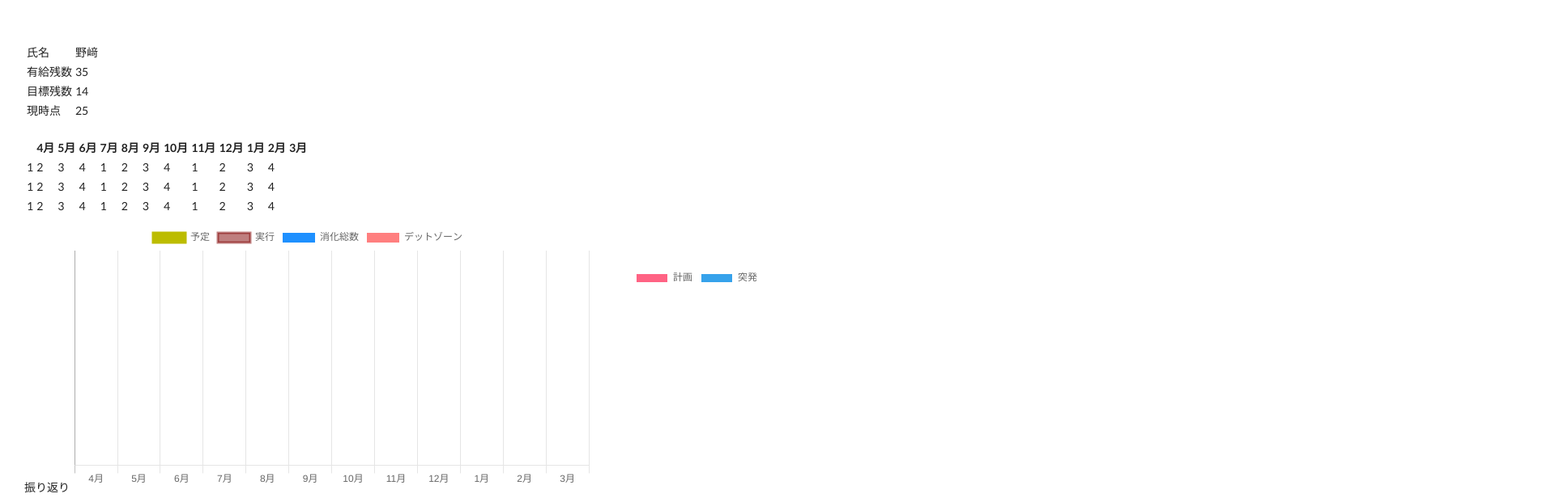
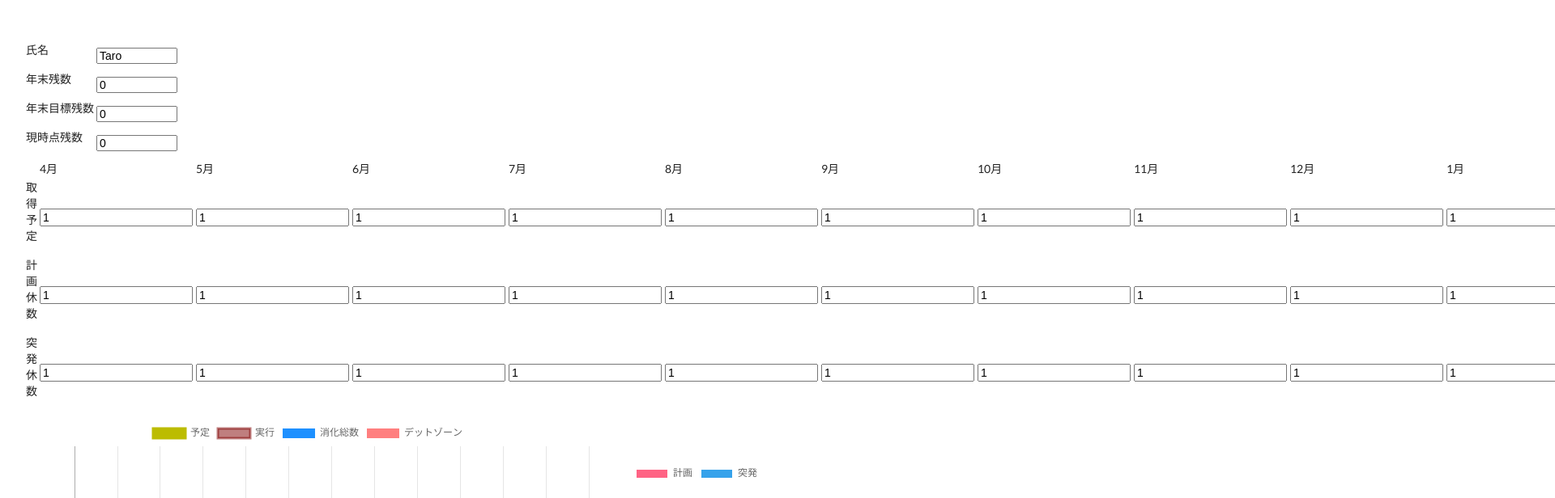
Before and after one commit to yasuhiro-nogiwa/holidayPlan, a React (Create React App) app: page / in a window 1280 px wide. Shown: the top 616 px of the page at 81% size, 1920 px wide, since content can reach past the window. Built offline with nearby package versions, Linux system fonts and the light colour scheme.

Commit message:
tableの更新

```diff
--- a/src/App.tsx
+++ b/src/App.tsx
@@ -1,5 +1,6 @@
 import React from 'react';
 
+import Settings from './components/Settings';
 import Table from './components/Table';
 import Chart from './components/Chart';
 import PieChart from './components/PieChart';
@@ -16,6 +17,7 @@ function App() {
       {/* ボタン用に50px開けておく */}
       {/* <div style={{marginTop:'50px'}}>App Test</div> */}
       <div style={{ marginTop: '50px', marginLeft: 30, }}>
+        <Settings />
         <Table />
       </div>
       {/* <div style={{ marginTop: '10px', marginLeft: 30 }}>
--- /dev/null
+++ b/src/components/Settings.tsx
@@ -0,0 +1,103 @@
+import React, { ChangeEvent, FunctionComponent, useState } from 'react'
+import GetApi from './GetApi';
+import SetApi from './SetApi';
+
+const Settings: FunctionComponent = () => {
+
+  const titles = ['氏名', '年休残数', '年末目標残数', '現時点残数'];
+
+    const [cells, setSells] = useState([
+      { name: '0', stock: '1', last: '2', now: '5'},
+      ])
+
+    const [nameVal, setTextVal] = useState('');
+    const [totalVal, setTextVal1] = useState('');
+    const [lastVal, setTextVal2] = useState('');
+    const [nowVal, setTextVal3] = useState('');
+
+    const handleInputNameChange = (e: React.ChangeEvent<HTMLInputElement>) => {
+      e.preventDefault();
+      setTextVal(e.target.value);
+      console.log(e.target.value);
+    }
+
+    const handleInputTotalChange = (e: React.ChangeEvent<HTMLInputElement>) => {
+      e.preventDefault();
+      setTextVal1(e.target.value);
+      console.log(e.target.value);
+    }
+
+    const handleInputLastChange = (e: React.ChangeEvent<HTMLInputElement>) => {
+      e.preventDefault();
+      setTextVal2(e.target.value);
+      console.log(e.target.value);
+    }
+
+    const handleInputNowChange = (e: React.ChangeEvent<HTMLInputElement>) => {
+      e.preventDefault();
+      setTextVal3(e.target.value);
+      console.log(e.target.value);
+    }
+
+   let name =function() {
+        return GetApi("name", "dummy");
+    }
+
+    let totalHoriday =function() {
+        return GetApi("totalHoriday", "dummy");
+    }
+
+    let targetHoliday =function() {
+        return GetApi("targetHoliday", "dummy");
+    }
+
+    let remain =function() {
+        return GetApi("remain", "dummy");
+    }
+
+    return (
+
+        <table>
+            <tbody>
+              <tr>
+                <p>氏名</p>
+                  <td>
+                    <input
+                      style={{ width: 100, height: 20 }}
+                      value={name()}
+                      onChange={handleInputNameChange}/>
+                  </td>
+              </tr>
+              <tr>
+                <p>年末残数</p>
+                  <td>
+                    <input
+                      style={{ width: 100, height: 20 }}
+                      value={totalHoriday()}
+                      onChange={handleInputTotalChange}/>
+                  </td>
+              </tr>
+              <tr>
+                <p>年末目標残数</p>
+                  <td>
+                    <input
+                      style={{ width: 100, height: 20 }}
+                      value={targetHoliday()}
+                      onChange={handleInputLastChange}/>
+                  </td>
+              </tr>
+              <tr>
+                <p>現時点残数</p>
+                  <td>
+                    <input
+                      style={{ width: 100, height: 20 }}
+                      value={remain()}
+                      onChange={handleInputNowChange}/>
+                  </td>
+              </tr>
+            </tbody>
+        </table>
+    );
+};
+
+export default Settings;
--- a/src/components/Table.tsx
+++ b/src/components/Table.tsx
@@ -1,57 +1,98 @@
-import React from 'react'
+import React, { ChangeEvent, FunctionComponent, useState } from 'react'
 
-const Table = () => {
+const App: FunctionComponent = () => {
+
+  const titles = ['取得予定', '計画休数', '突発休数'];
+
+  const [cells, setCells] = useState([
+    { April: '1', May: '1', June: '1', July: '1', August: '1', September: '1', October: '1',
+  November: '1', December: '1', January: '1', February: '1', March: '1' },
+    { April: '1', May: '1', June: '1', July: '1', August: '1', September: '1', October: '1',
+    November: '1', December: '1', January: '1', February: '1', March: '1' },
+    { April: '1', May: '1', June: '1', July: '1', August: '1', September: '1', October: '1',
+    November: '1', December: '1', January: '1', February: '1', March: '1' },
+  ])
+
+  // 入力時の処理
+  // 入力を行うとcells配列の中身が受け取れる
+  // ただし入力した際の1つ前の結果が得られる
+  const onChangeCell = (index: number, key: string) => (
+    event: ChangeEvent<HTMLInputElement>
+  ) => {
+    const _cells = [...cells]
+    _cells[index] = { ..._cells[index], [key]: event.target.value }
+    setCells(_cells)
+
+    console.log(cells)
+  }
+
   return (
-    <div>
-      <table className="book">
+
+    <table>
       <thead>
-          <tr></tr>
-        </thead>
-        <tbody>
-          <tr><td>氏名</td><td>野﨑</td></tr>
-          <tr><td>有給残数</td><td>35</td></tr>
-          <tr><td>目標残数</td><td>14</td></tr>
-          <tr><td>現時点</td><td>25</td></tr>
-        </tbody>
-      </table>
-      <br />
-      <table className="input" style={{border:"1"}}>
-        <thead>
-          <tr><th></th>
-          <th>4月</th>
-          <th>5月</th>
-          <th>6月</th>
-          <th>7月</th>
-          <th>8月</th>
-          <th>9月</th>
-          <th>10月</th>
-          <th>11月</th>
-          <th>12月</th>
-          <th>1月</th>
-          <th>2月</th>
-          <th>3月</th>
+        <tr>
+          <td>{''}</td>
+          <td>{'4月'}</td>
+          <td>{'5月'}</td>
+          <td>{'6月'}</td>
+          <td>{'7月'}</td>
+          <td>{'8月'}</td>
+          <td>{'9月'}</td>
+          <td>{'10月'}</td>
+          <td>{'11月'}</td>
+          <td>{'12月'}</td>
+          <td>{'1月'}</td>
+          <td>{'2月'}</td>
+          <td>{'3月'}</td>
         </tr>
       </thead>
       <tbody>
-          <tr>
-            <td>1</td><td>2</td><td>3</td><td>4</td>
-            <td>1</td><td>2</td><td>3</td><td>4</td>
-            <td>1</td><td>2</td><td>3</td><td>4</td>
+        {cells.map((cell, i) => (
+          <tr key={i}>
+
+            <p>{titles[i]}</p>
+
+            <td>
+              <input onChange={onChangeCell(i, 'April')} value={cell.April} />
+            </td>
+            <td>
+              <input onChange={onChangeCell(i, 'May')} value={cell.May} />
+            </td>
+            <td>
+              <input onChange={onChangeCell(i, 'June')} value={cell.June} />
+            </td>
+            <td>
+              <input onChange={onChangeCell(i, 'July')} value={cell.July} />
+            </td>
+            <td>
+              <input onChange={onChangeCell(i, 'August')} value={cell.August} />
+            </td>
+            <td>
+              <input onChange={onChangeCell(i, 'September')} value={cell.September} />
+            </td>
+            <td>
+              <input onChange={onChangeCell(i, 'October')} value={cell.October} />
+            </td>
+            <td>
+              <input onChange={onChangeCell(i, 'November')} value={cell.November} />
+            </td>
+            <td>
+              <input onChange={onChangeCell(i, 'December')} value={cell.December} />
+            </td>
+            <td>
+              <input onChange={onChangeCell(i, 'January')} value={cell.January} />
+            </td>
+            <td>
+              <input onChange={onChangeCell(i, 'February')} value={cell.February} />
+            </td>
+            <td>
+              <input onChange={onChangeCell(i, 'March')} value={cell.March} />
+            </td>
           </tr>
-          <tr>
-            <td>1</td><td>2</td><td>3</td><td>4</td>
-            <td>1</td><td>2</td><td>3</td><td>4</td>
-            <td>1</td><td>2</td><td>3</td><td>4</td>
-          </tr>
-          <tr>
-            <td>1</td><td>2</td><td>3</td><td>4</td>
-            <td>1</td><td>2</td><td>3</td><td>4</td>
-            <td>1</td><td>2</td><td>3</td><td>4</td>
-          </tr>
+        ))}
       </tbody>
     </table>
-    </div>
-  );
-};
+  )
+}
 
-export default Table;
+export default App
```
Lines whose indentation alone changed are shown as unchanged.
